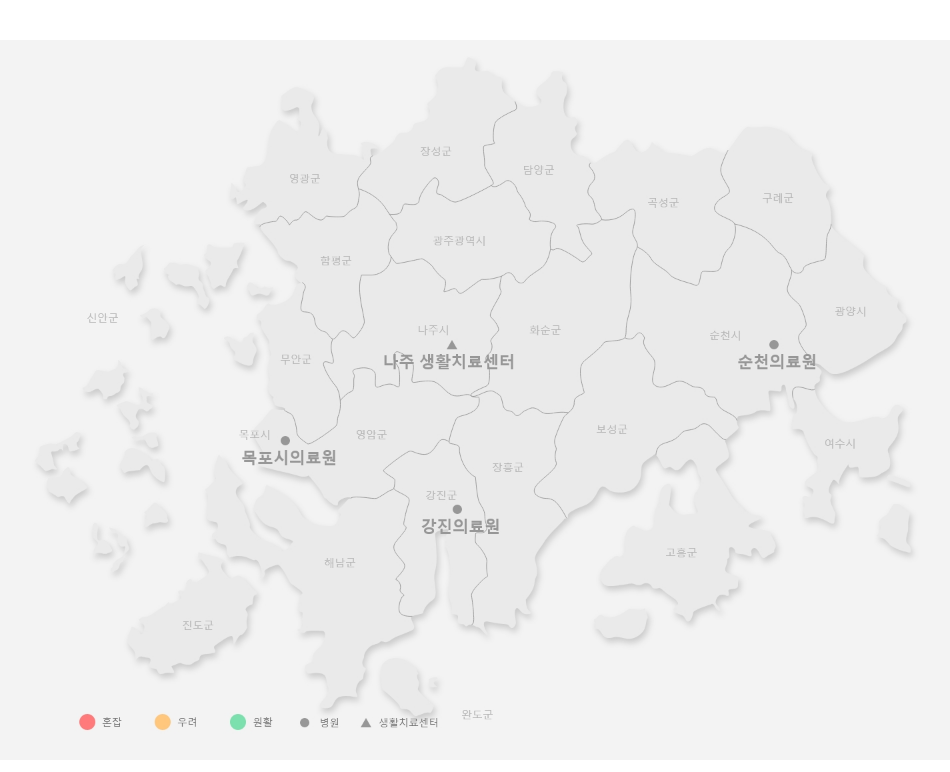
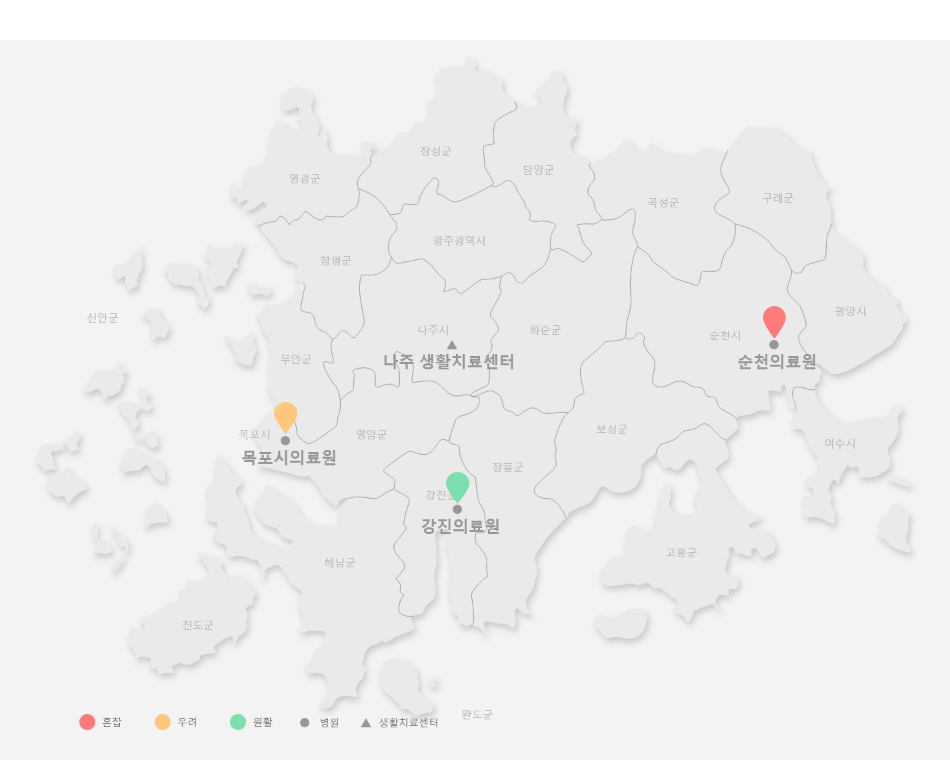
Before and after one commit to 2021-oasis-hackathon/2, a React (Create React App) app in the folder Frontend/navy-bottle-fe/: page /JeonbukCOVID in a window 1280 px wide. Shown: the top 772 px of the page, without its empty margins (278-1228 px from the left). Built offline with nearby package versions, Linux system fonts and the light colour scheme.

Commit message:
jeonbuk jeonnam marker

```diff
--- a/Frontend/navy-bottle-fe/src/pages/JeonbukCovid.js
+++ b/Frontend/navy-bottle-fe/src/pages/JeonbukCovid.js
@@ -1,6 +1,7 @@
 import React from 'react';
 import '../styles/JeonbukCovid.scss'
 import { FixWrapper , FixMapIMGWrapper} from '../components/fixComponent';
+import MarkerRenderComponet from '../components/MarkerRenderComponet';
 import jeonbux_img from '../img/background/Jeonbuk_covid_img.jpg';
 
 const JeonbukCovid = () => {
@@ -12,6 +13,10 @@ const JeonbukCovid = () => {
         </FixMapIMGWrapper>
       </FixWrapper>
 
+      <MarkerRenderComponet top={60} left={56.57} color='green'/>
+      <MarkerRenderComponet top={50.27} left={43.13} color='yellow'/>
+      <MarkerRenderComponet top={37} left={81.3} color='red'/>
+
       <div className="jeonnam-covid-body">
 
       </div>
--- a/Frontend/navy-bottle-fe/src/pages/JeonnamCovid.js
+++ b/Frontend/navy-bottle-fe/src/pages/JeonnamCovid.js
@@ -2,6 +2,7 @@ import React from 'react';
 import '../styles/JeonnamCovid.scss'
 import { FixWrapper , FixMapIMGWrapper} from '../components/fixComponent';
 import jeonnam_img from '../img/background/Jeonnam_covid_img.jpg';
+import MarkerRenderComponet from '../components/MarkerRenderComponet';
 
 const JeonnamCovid = () => {
   return (
@@ -12,6 +13,12 @@ const JeonnamCovid = () => {
         </FixMapIMGWrapper>
       </FixWrapper>
 
+      <MarkerRenderComponet top={37.9} left={58.4} color='green'/>
+      <MarkerRenderComponet top={31.5} left={62.75} color='green'/>
+      <MarkerRenderComponet top={26.2} left={58.7} color='green'/>
+      <MarkerRenderComponet top={20.38} left={42.25} color='yellow'/>
+      <MarkerRenderComponet top={65} left={72.74} color='red'/>
+
       <div className="jeonnam-covid-body">
 
       </div>
```
